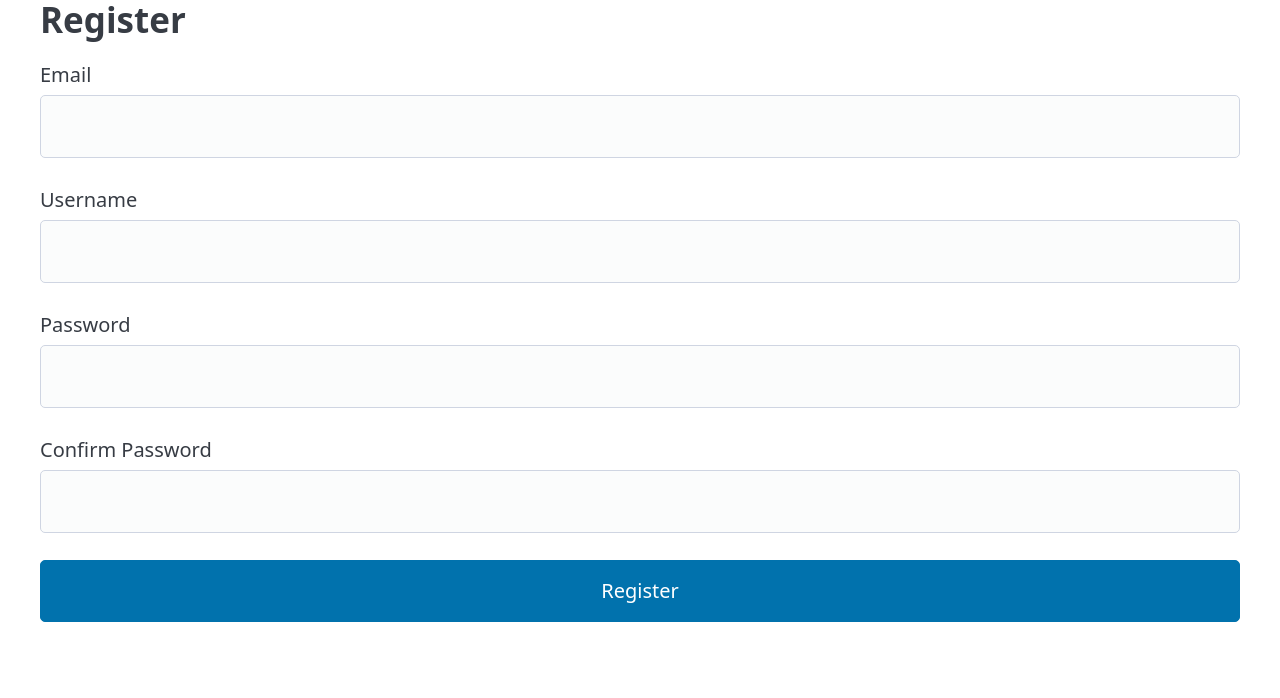
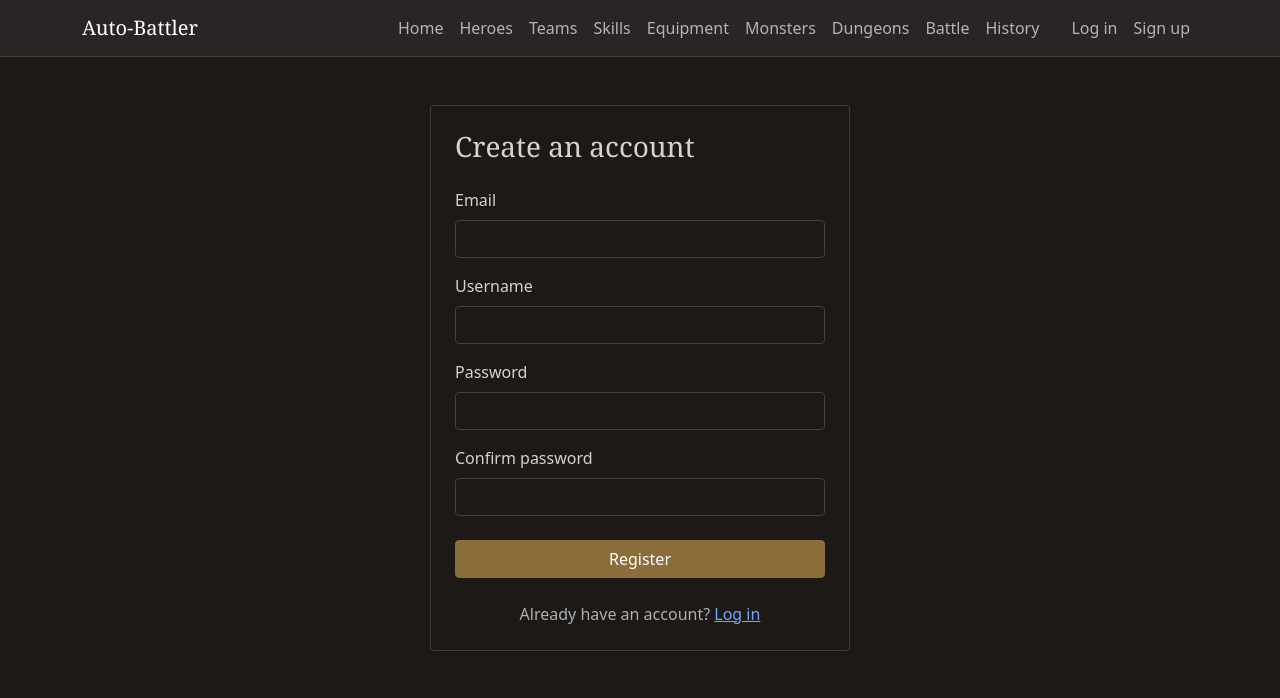
Before and after one commit to grignonlouis/auto-battler, a Spring Boot app: page /register in a window 1280 px wide. Shown: the top 698 px of the page. Run offline with Spring Boot 4, Linux system fonts and the light colour scheme; some libraries are stand-ins or nearby versions; some web fonts are replaced.

Commit message:
fix home page + css, login/register

```diff
--- a/auto-battler/src/main/java/com/projet/auto_battler/controller/AuthController.java
+++ b/auto-battler/src/main/java/com/projet/auto_battler/controller/AuthController.java
@@ -64,7 +64,7 @@ public class AuthController {
             Player player = playerService.createUser(userDTO);
             redirection.addFlashAttribute("welcome", "Welcome " + player.getUsername());
             session.setAttribute("player", player);
-            return "redirect:/dashboard";
+            return "redirect:/";
         } catch (BusinessRuleException e) {
             redirection.addFlashAttribute("error", e.getMessage());
             return "redirect:/register";
@@ -103,7 +103,7 @@ public class AuthController {
         Player player = found.get();
         redirection.addFlashAttribute("welcome", "Welcome " + player.getUsername());
         session.setAttribute("player", player);
-        return "redirect:/dashboard";
+        return "redirect:/";
     }
 
     /**
--- a/auto-battler/src/main/resources/static/css/style.css
+++ b/auto-battler/src/main/resources/static/css/style.css
@@ -25,8 +25,36 @@ h1, h2, h3, h4, h5, h6,
     --bs-btn-hover-border-color: #9e7e45;
     --bs-btn-active-bg: #75592f;
     --bs-btn-active-border-color: #75592f;
+    --bs-btn-focus-shadow-rgb: 138, 109, 59;
+}
+
+.btn-outline-primary {
+    --bs-btn-color: #c9a66b;
+    --bs-btn-border-color: #8a6d3b;
+    --bs-btn-hover-color: #fff;
+    --bs-btn-hover-bg: #8a6d3b;
+    --bs-btn-hover-border-color: #8a6d3b;
+    --bs-btn-active-color: #fff;
+    --bs-btn-active-bg: #75592f;
+    --bs-btn-active-border-color: #75592f;
+    --bs-btn-focus-shadow-rgb: 138, 109, 59;
+}
+
+.form-control:focus,
+.form-select:focus {
+    border-color: #8a6d3b;
+    box-shadow: 0 0 0 0.25rem rgba(138, 109, 59, 0.25);
+}
+
+.form-check-input:checked {
+    background-color: #8a6d3b;
+    border-color: #8a6d3b;
 }
 
 .progress-bar {
     background-color: #9b2c2c;
 }
+
+.auth-card {
+    max-width: 420px;
+}
--- a/auto-battler/src/main/resources/templates/fragments/layout.html
+++ b/auto-battler/src/main/resources/templates/fragments/layout.html
@@ -28,14 +28,25 @@
         <div class="collapse navbar-collapse" id="mainNav">
             <ul class="navbar-nav ms-auto">
                 <li class="nav-item"><a class="nav-link" th:href="@{/}">Home</a></li>
-                <li class="nav-item"><a class="nav-link" href="#">Heroes</a></li>
-                <li class="nav-item"><a class="nav-link" href="equipe">Teams</a></li>
+                <li class="nav-item"><a class="nav-link" th:href="@{/heroes}">Heroes</a></li>
+                <li class="nav-item"><a class="nav-link" th:href="@{/teams}">Teams</a></li>
                 <li class="nav-item"><a class="nav-link" th:href="@{/skills}">Skills</a></li>
                 <li class="nav-item"><a class="nav-link" th:href="@{/equipment}">Equipment</a></li>
                 <li class="nav-item"><a class="nav-link" th:href="@{/monsters}">Monsters</a></li>
-                <li class="nav-item"><a class="nav-link" href="donjon">Dungeons</a></li>
-                <li class="nav-item"><a class="nav-link" href="#">Battle</a></li>
-                <li class="nav-item"><a class="nav-link" href="#">History</a></li>
+                <li class="nav-item"><a class="nav-link" th:href="@{/dungeons}">Dungeons</a></li>
+                <li class="nav-item"><a class="nav-link" th:href="@{/battle}">Battle</a></li>
+                <li class="nav-item"><a class="nav-link" th:href="@{/history}">History</a></li>
+            </ul>
+            <ul class="navbar-nav ms-lg-3">
+                <li class="nav-item" th:if="${session.player == null}">
+                    <a class="nav-link" th:href="@{/login}">Log in</a>
+                </li>
+                <li class="nav-item" th:if="${session.player == null}">
+                    <a class="nav-link" th:href="@{/register}">Sign up</a>
+                </li>
+                <li class="nav-item" th:if="${session.player != null}">
+                    <a class="nav-link" th:href="@{/logout}">Log out</a>
+                </li>
             </ul>
         </div>
     </div>
--- a/auto-battler/src/main/resources/templates/register.html
+++ b/auto-battler/src/main/resources/templates/register.html
@@ -1,35 +1,53 @@
 <!DOCTYPE html>
-<html lang="fr">
-<head>
-    <meta charset="UTF-8">
-    <meta name="viewport" content="width=device-width, initial-scale=1.0">
-    <title>Login</title>
-    <link
-  rel="stylesheet"
-  href="https://cdn.jsdelivr.net/npm/@picocss/pico@2/css/pico.min.css"
->
-</head>
-<body class="container">
-    <h2>Register</h2>
-    <div th:if="${error}" class="error" th:text="${error}"></div>
-    <form action="/register" method="post">
-        <label>
-            Email
-            <input type="text" name="email">
-        </label>
-        <label>
-            Username
-            <input type="text" name="username">
-        </label>
-        <label>
-            Password
-            <input autocomplete="current-password" type="password" name="password">
-        </label>
-        <label>
-            Confirm Password
-            <input autocomplete="current-password" type="password" name="confirmPassword">
-        </label>
-        <button type="submit">Register</button>
-    </form>
+<html xmlns:th="http://www.thymeleaf.org" lang="en" data-bs-theme="dark">
+<head th:replace="~{fragments/layout :: head('Register')}"></head>
+<body>
+
+<nav th:replace="~{fragments/layout :: navbar}"></nav>
+
+<main class="container py-5">
+    <div class="card auth-card mx-auto">
+        <div class="card-body p-4">
+
+            <h1 class="h3 mb-4">Create an account</h1>
+
+            <div class="alert alert-danger" th:if="${error}" th:text="${error}"></div>
+
+            <form method="post" th:action="@{/register}">
+                <div class="mb-3">
+                    <label for="email" class="form-label">Email</label>
+                    <input type="email" class="form-control" id="email" name="email"
+                           autocomplete="email" required>
+                </div>
+
+                <div class="mb-3">
+                    <label for="username" class="form-label">Username</label>
+                    <input type="text" class="form-control" id="username" name="username"
+                           autocomplete="username" required>
+                </div>
+
+                <div class="mb-3">
+                    <label for="password" class="form-label">Password</label>
+                    <input type="password" class="form-control" id="password" name="password"
+                           autocomplete="new-password" required>
+                </div>
+
+                <div class="mb-4">
+                    <label for="confirmPassword" class="form-label">Confirm password</label>
+                    <input type="password" class="form-control" id="confirmPassword" name="confirmPassword"
+                           autocomplete="new-password" required>
+                </div>
+
+                <button type="submit" class="btn btn-primary w-100">Register</button>
+            </form>
+
+            <p class="text-body-secondary text-center mt-4 mb-0">
+                Already have an account? <a th:href="@{/login}">Log in</a>
+            </p>
+        </div>
+    </div>
+</main>
+
+<th:block th:replace="~{fragments/layout :: scripts}"></th:block>
 </body>
 </html>
```
Also changed, not shown: auto-battler/src/main/resources/templates/index.html (added, +128 -0 lines), auto-battler/src/main/resources/templates/login.html (+38 -24 lines).
